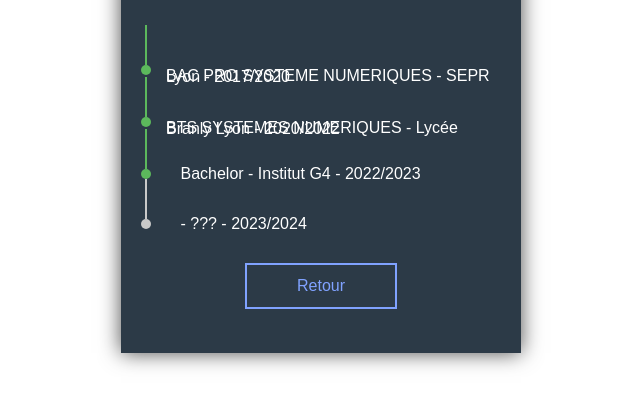
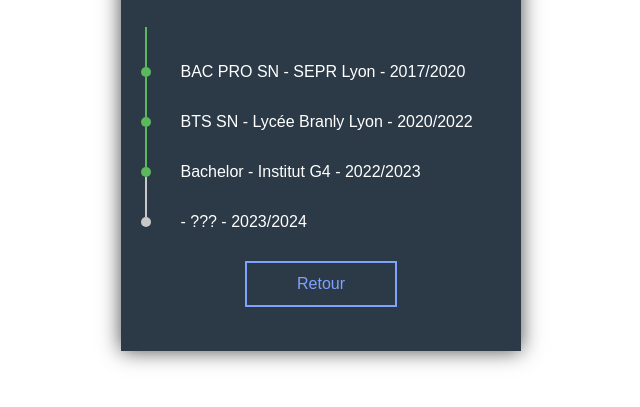
Before and after one commit to VincentSiles/CV, a plain HTML site: page school.html in a window 1280 px wide. Shown: the part 285-692 px from the top of the page, without its empty margins (319-959 px from the left). Drawn offline with Linux system fonts and the light colour scheme.

Commit message:
Add files via upload

```diff
--- a/school.html
+++ b/school.html
@@ -23,14 +23,14 @@
                 </li>
                 <li>
                     <div class="node green"></div>
-                    <p class="txtcv">BAC PRO SYSTEME NUMERIQUES - SEPR Lyon - 2017/2020</p>
+                    <p class="txtcv">BAC PRO SN - SEPR Lyon - 2017/2020</p>
                 </li>
                 <li>
                     <div class="divider green"></div>
                 </li>
                 <li>
                     <div class="node green"></div>
-                    <p class="txtcv">BTS SYSTEMES NUMERIQUES - Lycée Branly Lyon - 2020/2022</p>
+                    <p class="txtcv">BTS SN - Lycée Branly Lyon - 2020/2022</p>
                 </li>
                 <li>
                     <div class="divider green"></div>
```
